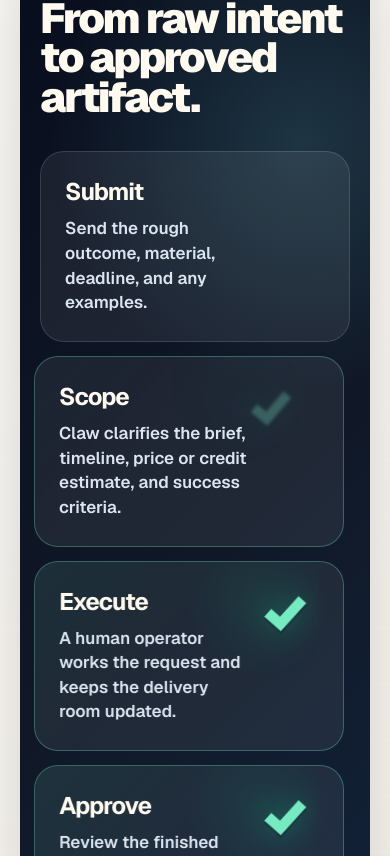
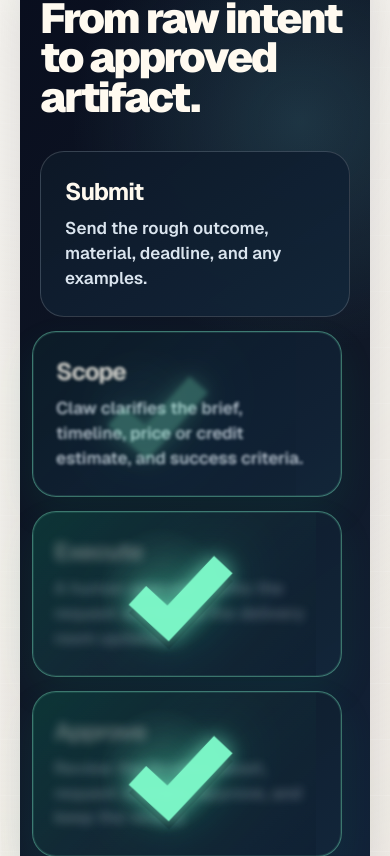
Before and after one commit to Shmeebos/claw-services, a Next.js app: page /portal in a window 390 px wide. Shown: the part 2788-3644 px from the top of the page. Built offline with nearby package versions, Linux system fonts and the light colour scheme.

Commit message:
Refine portal flow check overlay

```diff
--- a/src/app/portal/page.module.css
+++ b/src/app/portal/page.module.css
@@ -368,9 +368,9 @@
   align-content: end;
   padding: 28px 24px 26px;
   overflow: hidden;
-  border: 1px solid rgba(255,255,255,.13);
+  border: 1px solid rgba(255,255,255,.16);
   border-radius: 24px;
-  background: rgba(255,255,255,.07);
+  background: linear-gradient(145deg, rgba(13,24,39,.98), rgba(19,38,58,.96));
   transform: translate3d(0, 0, 0);
   animation: flow-card-complete 7.2s cubic-bezier(.16, 1, .24, 1) infinite;
   animation-delay: var(--flow-delay, 0ms);
@@ -382,8 +382,8 @@
   inset: 0;
   z-index: 0;
   background:
-    radial-gradient(circle at 82% 22%, rgba(16,185,129,.2), transparent 26%),
-    linear-gradient(135deg, rgba(16,185,129,.13), transparent 54%);
+    radial-gradient(circle at 50% 48%, rgba(121,242,199,.28), transparent 36%),
+    linear-gradient(135deg, rgba(16,185,129,.26), rgba(44,102,88,.18) 52%, rgba(8,13,29,.18));
   opacity: 0;
   transform: translateX(18%);
   animation: flow-complete-wash 7.2s cubic-bezier(.16, 1, .24, 1) infinite;
@@ -398,20 +398,20 @@
 
 .flowCheck {
   position: absolute;
-  right: 20px;
-  top: 20px;
-  z-index: 2;
-  display: inline-grid;
+  inset: -8px;
+  z-index: 3;
+  display: grid;
   place-items: center;
-  width: clamp(70px, 6vw, 92px);
-  height: clamp(70px, 6vw, 92px);
-  color: #79f2c7;
-  font-size: clamp(56px, 5.8vw, 82px);
+  color: #7cf8c8;
+  font-size: clamp(138px, 13vw, 220px);
   line-height: 1;
   font-weight: 950;
-  text-shadow: 0 0 26px rgba(16,185,129,.42), 0 3px 0 rgba(8,13,29,.32);
+  text-shadow:
+    0 0 20px rgba(121,242,199,.72),
+    0 0 54px rgba(16,185,129,.5),
+    0 8px 0 rgba(8,13,29,.38);
   opacity: 0;
-  transform: translate3d(34px, -18px, 0) rotate(-12deg) scale(.52);
+  transform: translate3d(44px, 0, 0) rotate(-10deg) scale(.58);
   animation: flow-check-complete 7.2s cubic-bezier(.16, 1, .24, 1) infinite;
   animation-delay: var(--flow-delay, 0ms);
   pointer-events: none;
@@ -421,6 +421,8 @@
 .flowStep p {
   position: relative;
   z-index: 1;
+  animation: flow-content-blur 7.2s cubic-bezier(.16, 1, .24, 1) infinite;
+  animation-delay: var(--flow-delay, 0ms);
 }
 
 .flowStep h3 {
@@ -436,24 +438,31 @@
 }
 
 @keyframes flow-check-complete {
-  0%, 7% { opacity: 0; transform: translate3d(34px, -18px, 0) rotate(-12deg) scale(.52); filter: blur(4px); }
-  11% { opacity: 1; transform: translate3d(4px, 0, 0) rotate(2deg) scale(1.14); filter: blur(0); }
-  17% { opacity: 1; transform: translate3d(-8px, 0, 0) rotate(-3deg) scale(1); filter: blur(0); }
-  78% { opacity: .96; transform: translate3d(-8px, 0, 0) rotate(-3deg) scale(1); filter: blur(0); }
-  92%, 100% { opacity: 0; transform: translate3d(-28px, 0, 0) rotate(-5deg) scale(.96); filter: blur(2px); }
+  0%, 7% { opacity: 0; transform: translate3d(44px, 0, 0) rotate(-10deg) scale(.58); filter: blur(5px); }
+  11% { opacity: 1; transform: translate3d(6px, 0, 0) rotate(2deg) scale(1.1); filter: blur(0); }
+  17% { opacity: 1; transform: translate3d(-10px, 0, 0) rotate(-2deg) scale(1); filter: blur(0); }
+  78% { opacity: .98; transform: translate3d(-10px, 0, 0) rotate(-2deg) scale(1); filter: blur(0); }
+  92%, 100% { opacity: 0; transform: translate3d(-42px, 0, 0) rotate(-4deg) scale(.96); filter: blur(3px); }
+}
+
+@keyframes flow-content-blur {
+  0%, 8% { opacity: 1; filter: blur(0); transform: translateZ(0); }
+  13% { opacity: .36; filter: blur(5px); transform: translate3d(-3px, 0, 0); }
+  78% { opacity: .34; filter: blur(5px); transform: translate3d(-3px, 0, 0); }
+  93%, 100% { opacity: 1; filter: blur(0); transform: translateZ(0); }
 }
 
 @keyframes flow-card-complete {
-  0%, 8% { transform: translate3d(0, 0, 0); border-color: rgba(255,255,255,.13); }
-  15% { transform: translate3d(-10px, 0, 0); border-color: rgba(121,242,199,.46); }
-  24%, 82% { transform: translate3d(-6px, 0, 0); border-color: rgba(121,242,199,.3); }
-  94%, 100% { transform: translate3d(0, 0, 0); border-color: rgba(255,255,255,.13); }
+  0%, 8% { transform: translate3d(0, 0, 0); border-color: rgba(255,255,255,.16); box-shadow: none; }
+  15% { transform: translate3d(-12px, 0, 0); border-color: rgba(121,242,199,.62); box-shadow: inset 0 0 0 1px rgba(121,242,199,.16), 0 18px 44px rgba(16,185,129,.12); }
+  24%, 82% { transform: translate3d(-8px, 0, 0); border-color: rgba(121,242,199,.42); box-shadow: inset 0 0 0 1px rgba(121,242,199,.12), 0 16px 38px rgba(16,185,129,.09); }
+  94%, 100% { transform: translate3d(0, 0, 0); border-color: rgba(255,255,255,.16); box-shadow: none; }
 }
 
 @keyframes flow-complete-wash {
   0%, 8% { opacity: 0; transform: translateX(18%); }
-  16% { opacity: .9; transform: translateX(-4%); }
-  76% { opacity: .62; transform: translateX(-8%); }
+  16% { opacity: 1; transform: translateX(-2%); }
+  76% { opacity: .78; transform: translateX(-8%); }
   94%, 100% { opacity: 0; transform: translateX(-16%); }
 }
 
@@ -651,10 +660,6 @@
   .flowStep {
     min-height: auto;
   }
-
-  .flowStep {
-    padding-right: clamp(92px, 18vw, 132px);
-  }
 }
 
 @media (max-width: 700px) {
@@ -679,15 +684,6 @@
     padding: 34px 20px;
   }
 
-  .flowStep {
-    padding-right: 96px;
-  }
-
-  .flowCheck {
-    right: 16px;
-    top: 16px;
-  }
-
   .heroCopy h1,
   .sectionHead h2,
   .sectionHeadDark h2 {
@@ -707,7 +703,9 @@
   .approvalPanel,
   .flowStep,
   .flowStep::before,
-  .flowCheck {
+  .flowCheck,
+  .flowStep h3,
+  .flowStep p {
     opacity: 1;
     transform: none;
     filter: none;
```
